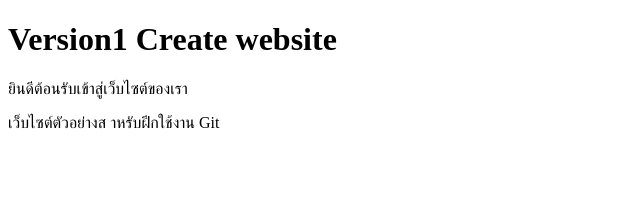
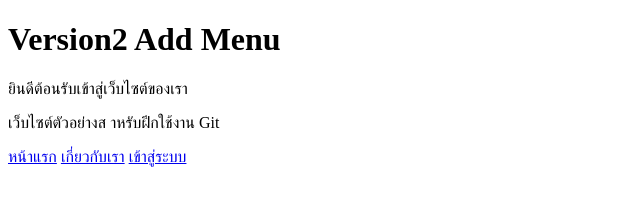
Before and after one commit to 68319010006-web/69Dev01, a plain HTML site: page index.html in a window 1280 px wide. Shown: the whole page, without its empty margins (0-640 px from the left). Drawn offline with Linux system fonts and the light colour scheme.

Commit message:
Add Menu

```diff
--- a/index.html
+++ b/index.html
@@ -6,8 +6,11 @@
     <title>Document</title>
 </head>
 <body>
-    <h1>Version1 Create website </h1>
+    <h1>Version2  Add Menu</h1>
     <p>ยินดีต้อนรับเข้าสู่เว็บไซต์ของเรา</p>
     <p>เว็บไซต์ตัวอย่างส าหรับฝึกใช้งาน Git</p>
+    <a href="index.html">หน้าแรก</a>
+    <a href="menu.html">เกี่ยวกับเรา</a>
+    <a href="login.html">เข้าสู่ระบบ</a>
 </body>
 </html>
```
